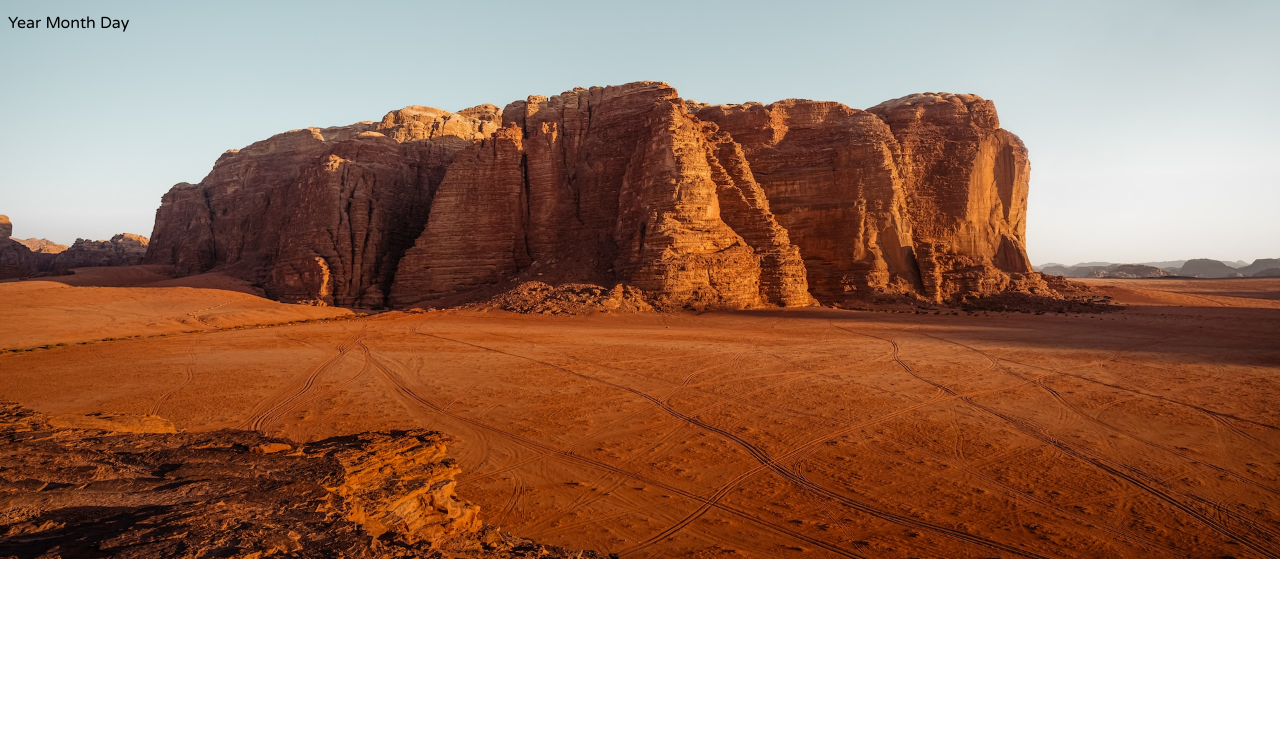
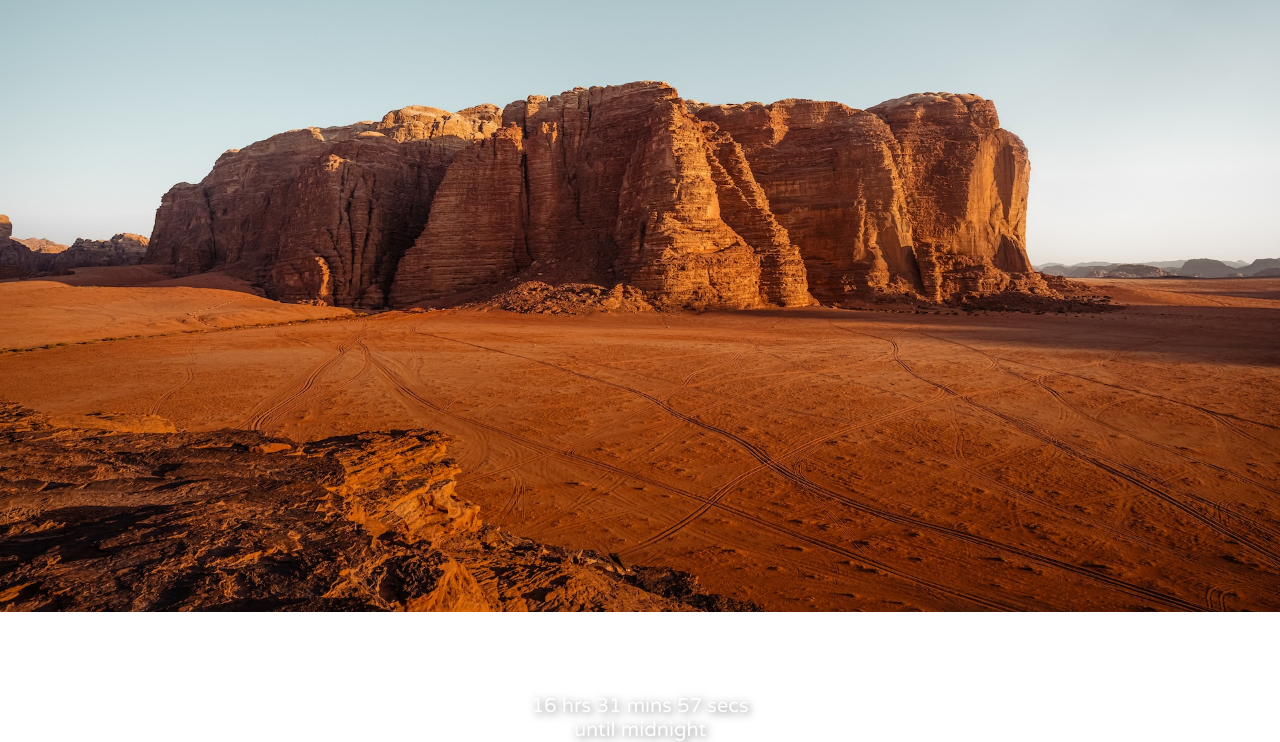
Before and after one commit to TonyTexasRebel/clockNtimers, a plain HTML site: page index.html in a window 1280 px wide. Shown: the part 241-983 px from the top of the page. Before the commit the page ends 800 px from the top, so only its background shows below. Drawn offline with Linux system fonts and the light colour scheme; a web font is replaced by a local one.

Commit message:
Add files via upload

```diff
--- a/Scripts/clock.js
+++ b/Scripts/clock.js
@@ -5,6 +5,18 @@
 let hours = document.getElementById('hours');
 let minutes = document.getElementById('minutes');
 let seconds = document.getElementById('seconds');
+
+//local date variables
+
+let year = document.getElementById('year');
+let month = document.getElementById('month');
+let day = document.getElementById('day');
+
+//time until midnight variables
+
+let hrs = document.getElementById('hrs');
+let mins = document.getElementById('mins');
+let secs = document.getElementById('secs');
 
 //clock interval
 
@@ -15,6 +27,8 @@ setInterval(setTime, 1000);
 
 function setTime() {
   let localTime = new Date();
+  setDate();
+  setTimeUntilMidnight();
   if (localTime.getHours() < 10) {
     hours.innerHTML = `&nbsp;0${localTime.getHours()}&nbsp;`;
   } else {
@@ -33,3 +47,49 @@ function setTime() {
     seconds.innerHTML = `&nbsp;${localTime.getSeconds()}&nbsp;`;
   }
 }
+
+function setDate() {
+  let localTime = new Date();
+  year.innerHTML = localTime.getFullYear();
+
+  if (localTime.getMonth() === 0) {
+    month.innerHTML = 'January';
+  } else if (localTime.getMonth() === 1) {
+    month.innerHTML = 'February';
+  } else if (localTime.getMonth() === 2) {
+    month.innerHTML = 'March';
+  } else if (localTime.getMonth() === 3) {
+    month.innerHTML = 'April';
+  } else if (localTime.getMonth() === 4) {
+    month.innerHTML = 'May';
+  } else if (localTime.getMonth() === 5) {
+    month.innerHTML = 'June';
+  } else if (localTime.getMonth() === 6) {
+    month.innerHTML = 'July';
+  } else if (localTime.getMonth() === 7) {
+    month.innerHTML = 'August';
+  } else if (localTime.getMonth() === 8) {
+    month.innerHTML = 'September';
+  } else if (localTime.getMonth() === 9) {
+    month.innerHTML = 'October';
+  } else if (localTime.getMonth() === 10) {
+    month.innerHTML = 'November';
+  } else if (localTime.getMonth() === 11) {
+    month.innerHTML = 'December';
+  }
+
+  if (localTime.getDay() < 10) {
+    day.innerHTML = `0${localTime.getDay()}`;
+  } else {
+    day.innerHTML = `${localTime.getDay()}`;
+    console.log(day.innerHTML);
+  }
+}
+
+function setTimeUntilMidnight() {
+  let localTime = new Date();
+  hrs.innerHTML = 24 - localTime.getHours();
+  mins.innerHTML = 60 - localTime.getMinutes();
+  secs.innerHTML = 60 - localTime.getSeconds();
+
+}
--- a/Styles/clock.css
+++ b/Styles/clock.css
@@ -29,12 +29,43 @@ body {
 }
 
 #undertext {
+  display: flex;
+  align-items: center;
+  justify-content: space-evenly;
   position: relative;
   bottom: 70px;
   width: 620px;
   font-size: 12px;
   color: white;
+  left: 8px;
+
+}
+
+.date-container {
+  display: flex;
+  align-items: center;
+  justify-content: center;
+}
+
+#date-text {
   display: flex;
   align-items: center;
   justify-content: space-evenly;
+  position: relative;
+  width: 400px;
+  font-size: 30px;
+  bottom: 80px;
+  color: white;
 }
+
+.hours-till-midnight-container {
+  display: flex;
+  align-items: center;
+  justify-content: center;
+  flex-direction: column;
+  color: white;
+  position: relative;
+  top: 600px;
+  text-shadow: 2px 2px 8px rgba(0, 0, 0, 0.527);
+  font-size: 20px;
+}
--- a/index.html
+++ b/index.html
@@ -25,11 +25,17 @@
     </p>
   </div>
   <div class="date-container">
-    <p>
-      <span>Year</span>
-      <span>Month</span>
-      <span>Day</span>
+    <p id="date-text">
+      <span id="year">Year</span>
+      <span id="month">Month</span>
+      <span id="day">Day</span>
     </p>
+  </div>
+  <div class="hours-till-midnight-container">
+    <span>
+      <span id="hrs"></span> hrs <span id="mins"></span> mins <span id="secs"></span> secs
+    </span>
+    <span>until midnight</span>
   </div>
 
   <script src="./Scripts/clock.js"></script>
```
